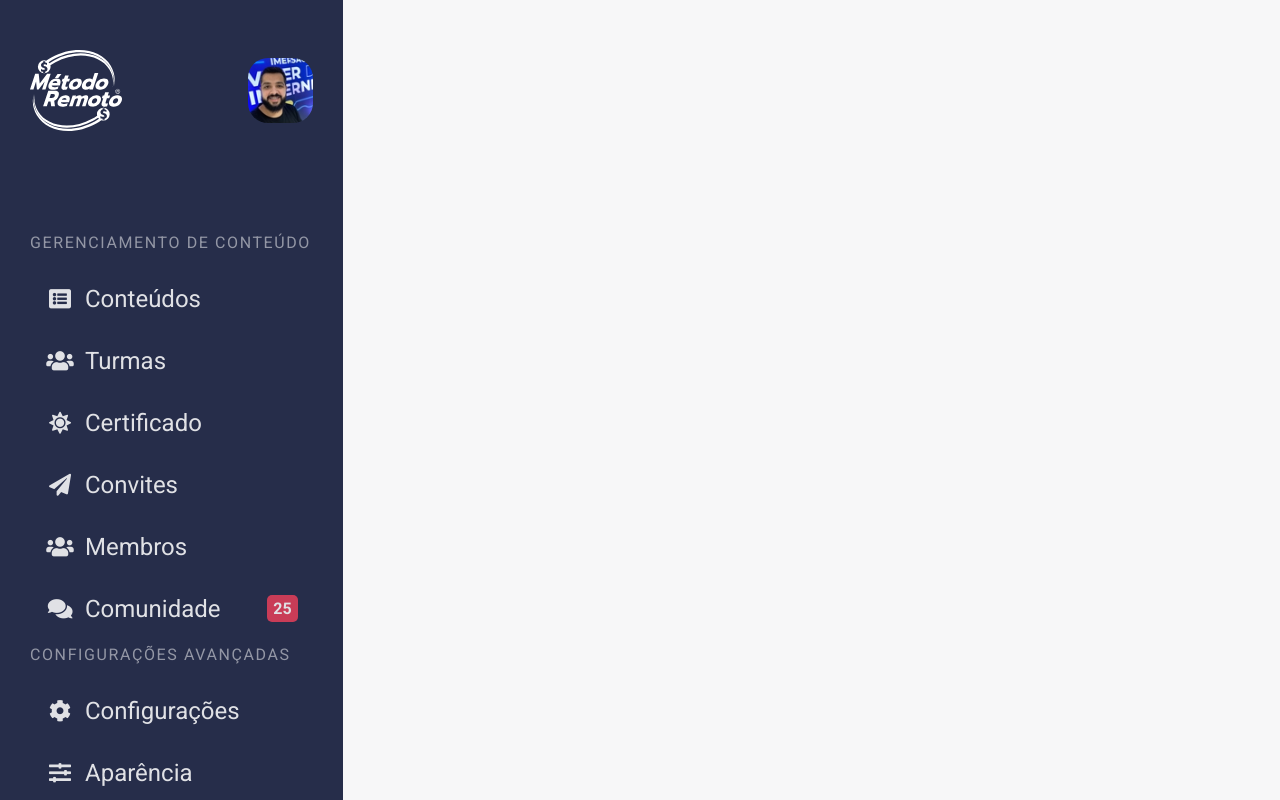
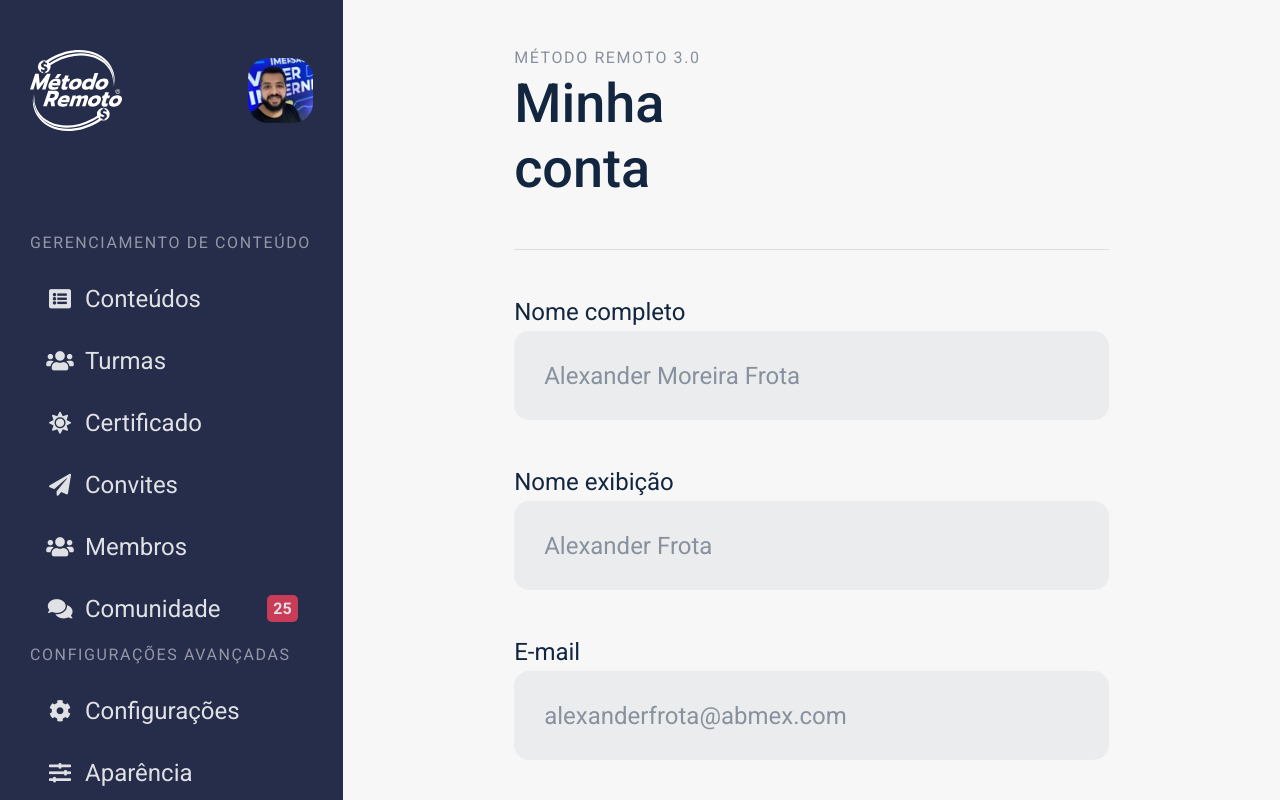
Before and after one commit to DEMON-Dev1125/member_area_new, a React (Create React App) app: page /main/profile in a window 1280 px wide. Built offline with nearby package versions, Linux system fonts and the light colour scheme; a small style sheet from the web is missing.

Commit message:
complete project only frontend

```diff
--- a/src/components/Sidebar/Sidebar.js
+++ b/src/components/Sidebar/Sidebar.js
@@ -1,6 +1,7 @@
 import React, { useState } from "react";
 import { useLocation, NavLink } from "react-router-dom";
 import { Nav } from "react-bootstrap";
+import { useHistory } from "react-router-dom";
 import $ from "jquery";
 
 const AvatarImg = "Avatar.png";
@@ -13,6 +14,7 @@ $(window).on("resize", function () {
   } else document.querySelector(".wrapper .mobile-sidebar ").style.transform = "translate3d(-343px, 0, 0)";
 });
 function Sidebar(props) {
+  let history = useHistory();
   const { image, color, routes, Navbar_select } = props;
   const location = useLocation();
   const activeRoute = (routeName) => {
@@ -25,7 +27,7 @@ function Sidebar(props) {
     }
   };
   const HandleProfile = () => {
-    console.log("clicked!!!");
+    history.push("/main/profile");
   };
 
   return (
--- a/src/layouts/Main.js
+++ b/src/layouts/Main.js
@@ -3,6 +3,7 @@ import { useLocation, Route, Switch } from "react-router-dom";
 import Sidebar from "../components/Sidebar/Sidebar.js";
 import $ from "jquery";
 import routes from "../routes.js";
+import Profile from './../views/Profile'
 
 const LogoWhite = "Logo_white.svg";
 const SidebarImg = "sidebar-3.jpg";
@@ -83,7 +84,7 @@ function Main() {
             <Switch>
               <Route
                 path={"/main/profile"}
-                // render={(props) => <Profile />}
+                component={Profile}
               ></Route>
               {getRoutes(routes)}
             </Switch>
--- a/src/views/Profile.js
+++ b/src/views/Profile.js
@@ -16,7 +16,7 @@ const useStyles = makeStyles((theme) => ({
   },
 }));
 
-export default function Setting() {
+export default function Profile() {
   const history = useHistory();
   const classes = useStyles();
 
```
Also changed, not shown: 1 other file (tests, documents, lock files or other folders).
